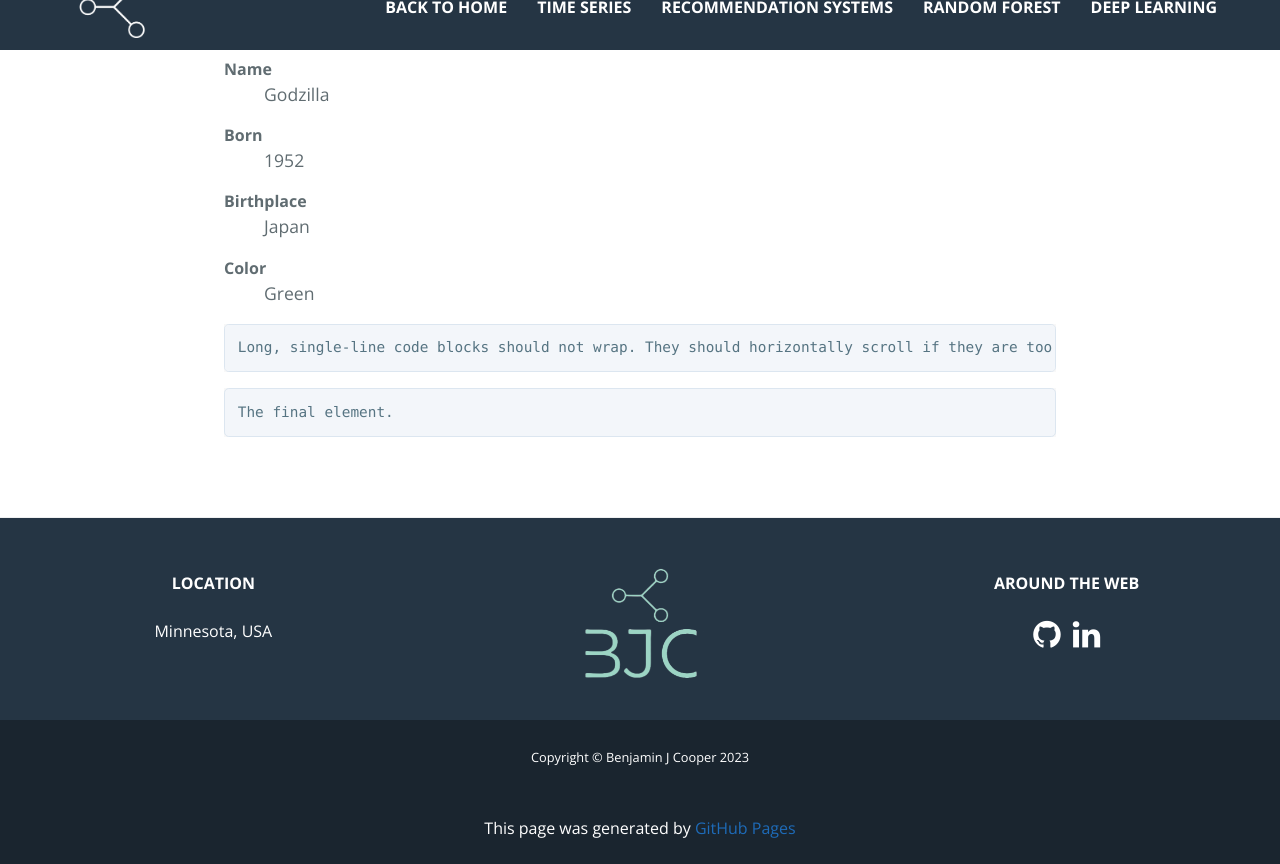
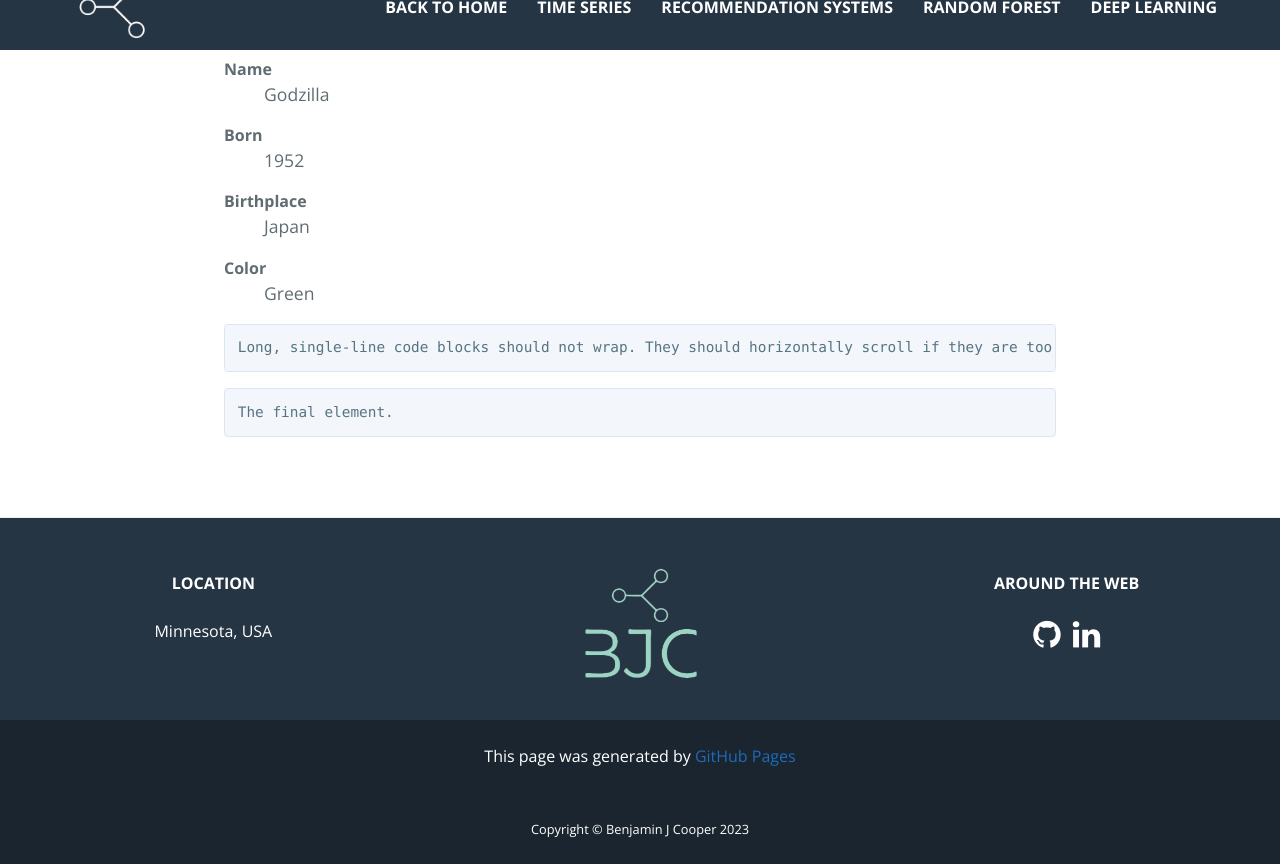
Before and after one commit to benjamin-j-cooper/benjamin-j-cooper.github.io, a Jekyll site: the page built from docs/index.md, in a window 1280 px wide and 900 px high, scrolled down 3564 px, cut to the strip 36-900 px from the top of the window. Built offline with Jekyll 4.4.1, drawn with Linux system fonts in a browser that asks for light colours; nearby versions of some CDN libraries.

Commit message:
changed footer and copyright

```diff
--- a/docs/_includes/footer.html
+++ b/docs/_includes/footer.html
@@ -30,15 +30,15 @@
             <a class="mx-1" href="{{ site.github.owner_url }}" target="_blank"><i class="fa fa-github fa-2x"></i></a>
             <a class="mx-1" href="https://www.linkedin.com/in/benjamin-joel-cooper" target="_blank"><i class="fa fa-linkedin fa-2x"></i></a>
         </div>
+        <div class="copyright py-4 text-center text-white">
+            <!--{% if site.github.is_project_page %}
+                <span class="site-footer-owner"><a href="{{ site.github.repository_url }}">{{ site.github.repository_name }}</a> is maintained by <a href="{{ site.github.owner_url }}">{{ site.github.owner_name }}</a>.</span>
+            {% endif %}-->
+            <div"><small></small>This page was generated by <a href="https://pages.github.com">GitHub Pages</a></small></div>
+        </div>
     </div>
     <!--Copyright Section-->
     <div class="copyright py-4 text-center text-white">
         <div class="container"><small>Copyright &copy; Benjamin J Cooper <script>document.write(new Date().getFullYear());</script></small></div>
     </div>
-    <div class="copyright py-4 text-center text-white">
-        <!--{% if site.github.is_project_page %}
-            <span class="site-footer-owner"><a href="{{ site.github.repository_url }}">{{ site.github.repository_name }}</a> is maintained by <a href="{{ site.github.owner_url }}">{{ site.github.owner_name }}</a>.</span>
-        {% endif %}-->
-        <div">This page was generated by <a href="https://pages.github.com">GitHub Pages</a></div>
-    </div>
 </footer>
```
